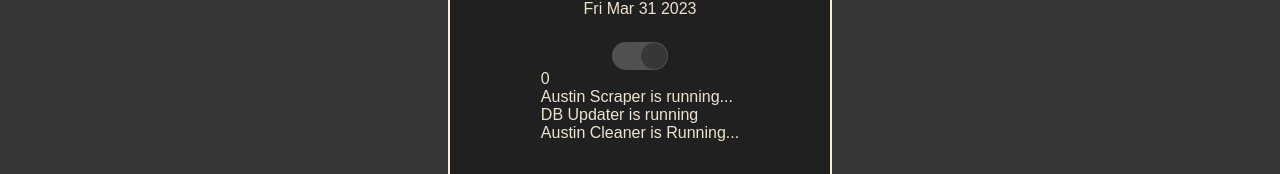
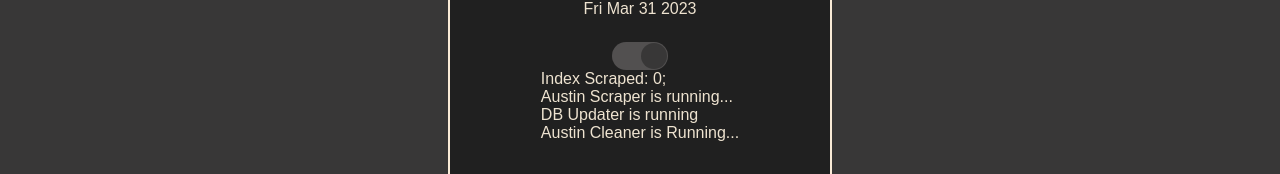
Before and after one commit to BDunham484/antecedent-journey, a React (Create React App) app in the folder client/: page /control in a window 1280 px wide. Both pictures are taken after a click on the element 640 px from the left and 421 px from the top of the page. Shown: the part 329-503 px from the top of the page. Built offline with nearby package versions, Linux system fonts and the light colour scheme; no server answers.

Commit message:
display index

```diff
--- a/client/src/components/Scrapers/AustinScraper/index.js
+++ b/client/src/components/Scrapers/AustinScraper/index.js
@@ -75,9 +75,9 @@ const AustinScraper = () => {
 
     return (
         <div>
-            {scrapeIndex &
-                {scrapeIndex}
-            }
+            <div>
+                Index Scraped: {scrapeIndex};
+            </div>
             <div>
                 Austin Scraper is running...
             </div>
```
